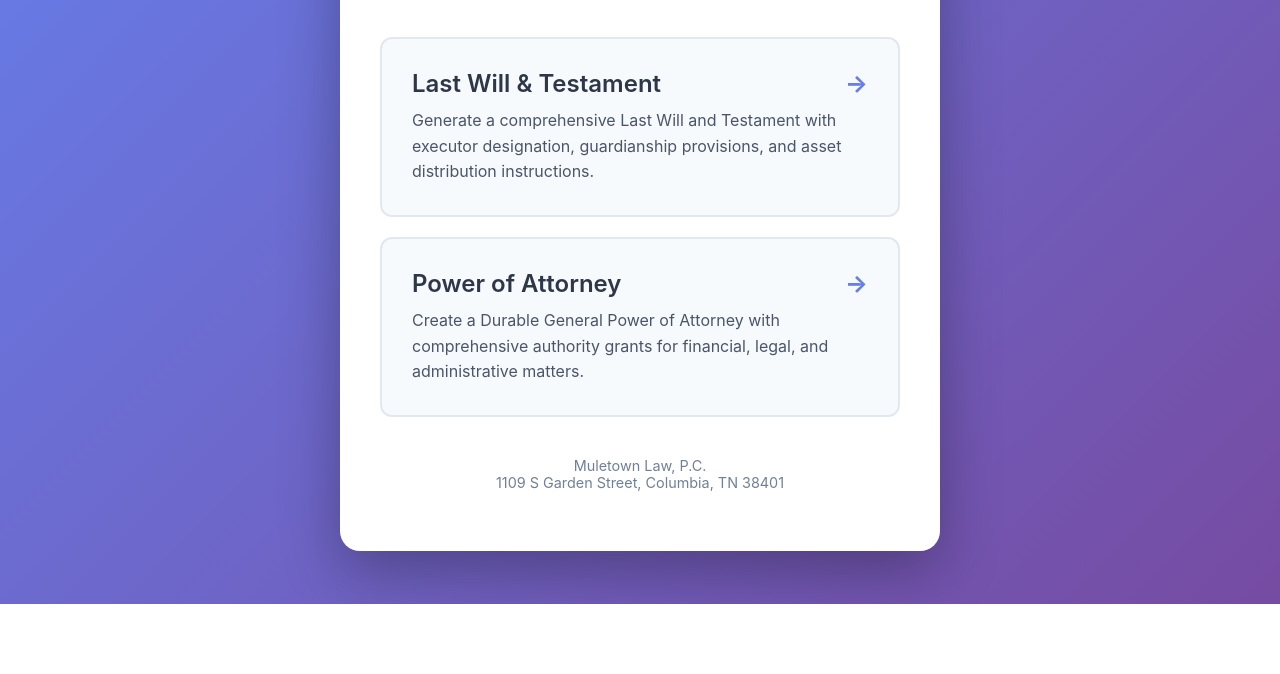
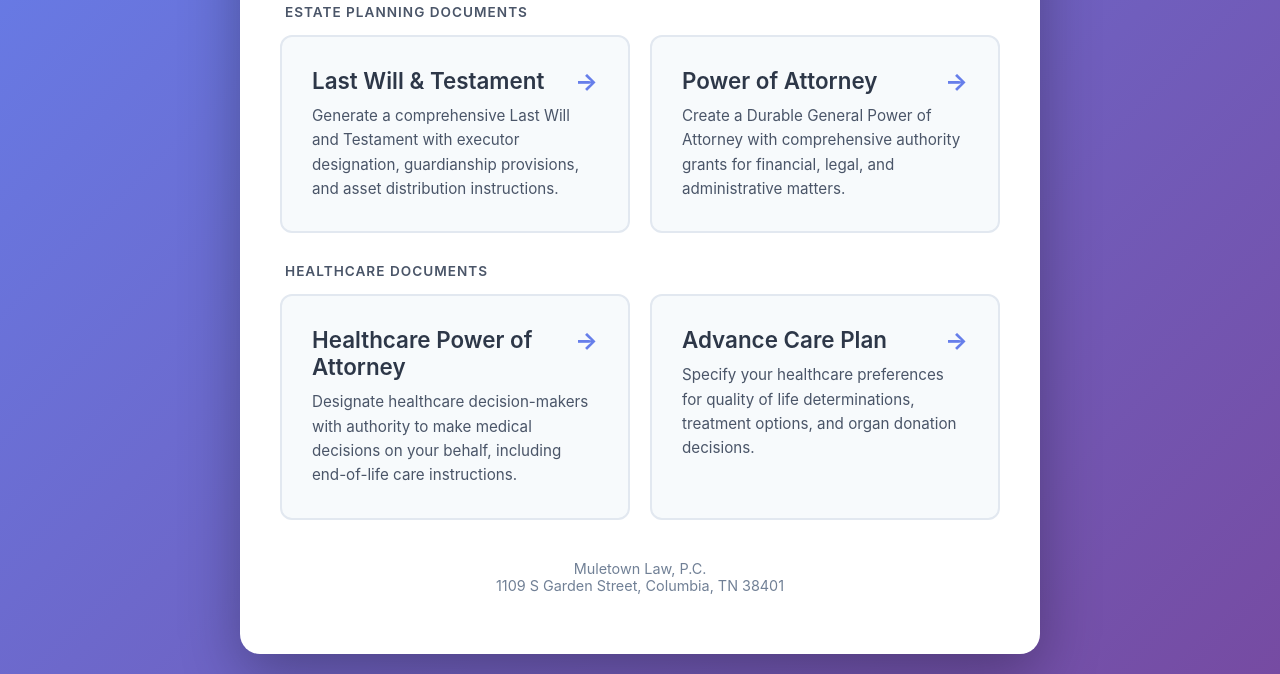
Before and after one commit to muletownlaw/muletownlaw-legal-docs, a plain HTML site: page index.html in a window 1280 px wide. Shown: the part 196-870 px from the top of the page. Before the commit the page ends 800 px from the top, so only its background shows below. Drawn offline with Linux system fonts and the light colour scheme.

Commit message:
Update index.html
Add all four documents to main page

```diff
--- a/index.html
+++ b/index.html
@@ -25,7 +25,7 @@
             background: white;
             border-radius: 20px;
             padding: 60px 40px;
-            max-width: 600px;
+            max-width: 800px;
             width: 100%;
             box-shadow: 0 20px 60px rgba(0, 0, 0, 0.3);
         }
@@ -45,8 +45,8 @@
         }
 
         .generator-list {
-            display: flex;
-            flex-direction: column;
+            display: grid;
+            grid-template-columns: repeat(auto-fit, minmax(300px, 1fr));
             gap: 20px;
         }
 
@@ -59,6 +59,7 @@
             cursor: pointer;
             text-decoration: none;
             display: block;
+            position: relative;
         }
 
         .generator-card:hover {
@@ -69,21 +70,40 @@
 
         .generator-title {
             color: #2d3748;
-            font-size: 1.5rem;
+            font-size: 1.4rem;
             margin-bottom: 10px;
             font-weight: 600;
+            padding-right: 30px;
         }
 
         .generator-description {
             color: #4a5568;
             line-height: 1.6;
+            font-size: 0.95rem;
         }
 
         .arrow {
             color: #667eea;
-            float: right;
+            position: absolute;
+            top: 30px;
+            right: 30px;
             font-size: 1.5rem;
             font-weight: bold;
+        }
+
+        .category-header {
+            color: #4a5568;
+            font-size: 0.85rem;
+            font-weight: 600;
+            text-transform: uppercase;
+            letter-spacing: 1px;
+            margin-top: 30px;
+            margin-bottom: 15px;
+            padding-left: 5px;
+        }
+
+        .category-header:first-of-type {
+            margin-top: 0;
         }
 
         footer {
@@ -93,13 +113,17 @@
             font-size: 0.9rem;
         }
 
-        @media (max-width: 600px) {
+        @media (max-width: 768px) {
             .container {
                 padding: 40px 20px;
             }
 
             h1 {
                 font-size: 2rem;
+            }
+
+            .generator-list {
+                grid-template-columns: 1fr;
             }
         }
     </style>
@@ -109,11 +133,12 @@
         <h1>Muletown Law</h1>
         <p class="subtitle">Tennessee Legal Document Generator</p>
 
+        <div class="category-header">Estate Planning Documents</div>
         <div class="generator-list">
             <a href="will.html" class="generator-card">
+                <span class="arrow">→</span>
                 <div class="generator-title">
                     Last Will & Testament
-                    <span class="arrow">→</span>
                 </div>
                 <p class="generator-description">
                     Generate a comprehensive Last Will and Testament with executor designation,
@@ -122,13 +147,38 @@
             </a>
 
             <a href="poa.html" class="generator-card">
+                <span class="arrow">→</span>
                 <div class="generator-title">
                     Power of Attorney
-                    <span class="arrow">→</span>
                 </div>
                 <p class="generator-description">
                     Create a Durable General Power of Attorney with comprehensive authority
                     grants for financial, legal, and administrative matters.
+                </p>
+            </a>
+        </div>
+
+        <div class="category-header">Healthcare Documents</div>
+        <div class="generator-list">
+            <a href="hcpoa.html" class="generator-card">
+                <span class="arrow">→</span>
+                <div class="generator-title">
+                    Healthcare Power of Attorney
+                </div>
+                <p class="generator-description">
+                    Designate healthcare decision-makers with authority to make medical
+                    decisions on your behalf, including end-of-life care instructions.
+                </p>
+            </a>
+
+            <a href="acp.html" class="generator-card">
+                <span class="arrow">→</span>
+                <div class="generator-title">
+                    Advance Care Plan
+                </div>
+                <p class="generator-description">
+                    Specify your healthcare preferences for quality of life determinations,
+                    treatment options, and organ donation decisions.
                 </p>
             </a>
         </div>
```
